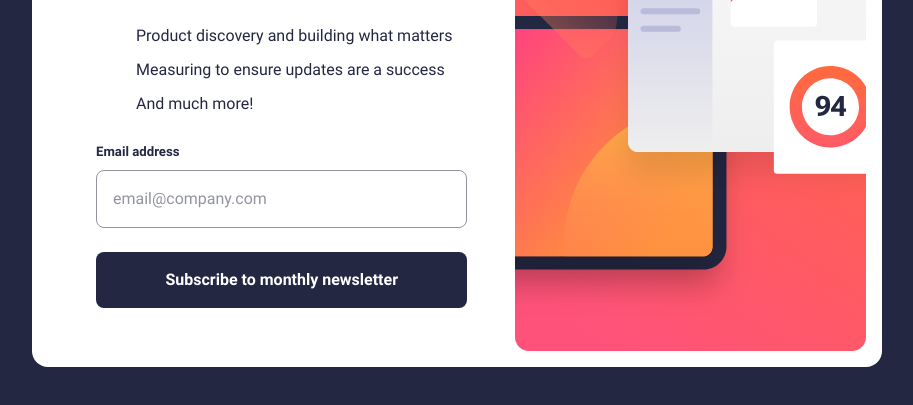
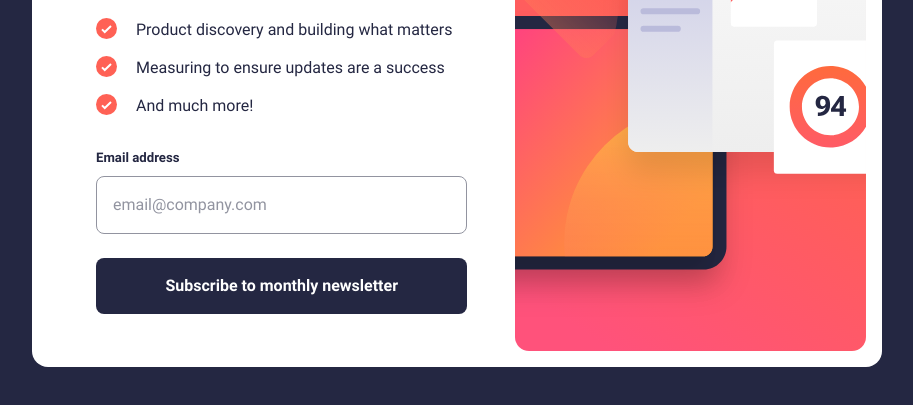
Before and after one commit to m-abubakr1/FEM-newsletter-sign-up-form-with-success-message, a plain HTML site: page index.html in a window 1280 px wide. Shown: the part 309-714 px from the top of the page, without its empty margins (183-1096 px from the left). Drawn offline with Linux system fonts and the light colour scheme; the site is published under a folder, as on GitHub Pages, so addresses that start at the root find nothing.

Commit message:
Update links

```diff
--- a/style.css
+++ b/style.css
@@ -193,7 +193,7 @@ form {
 }
 
 .checkmark-list li::before {
-  content: url("/assets/images/icon-list.svg");
+  content: url("./assets/images/icon-list.svg");
 }
 
 .newsletter-cta,
```
